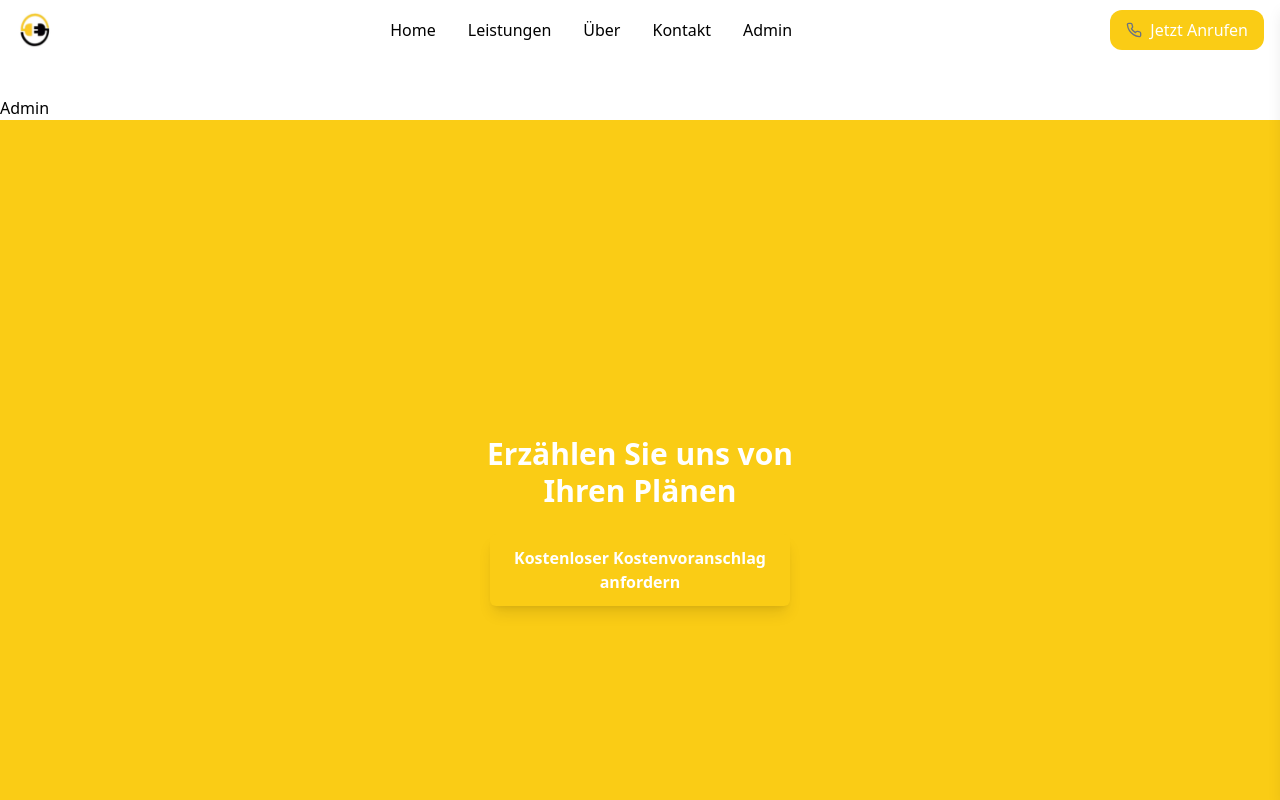
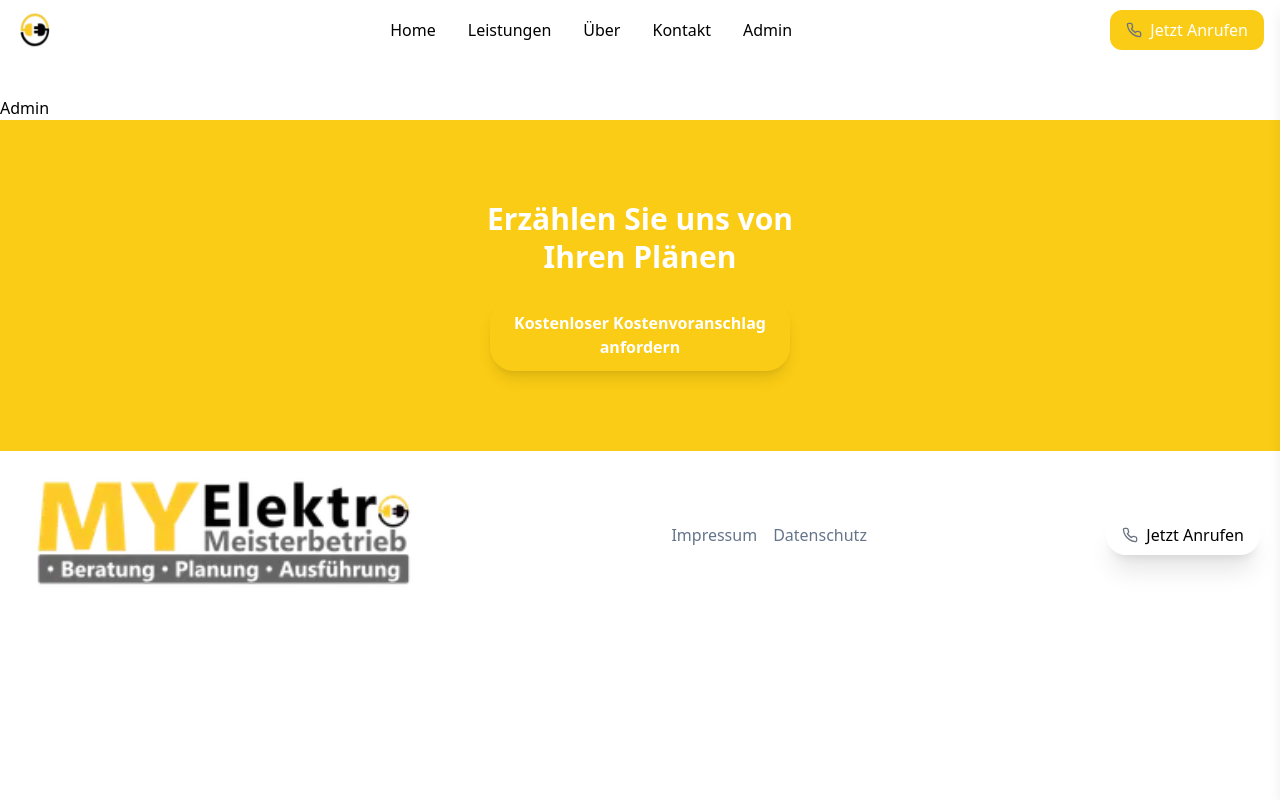
Before and after one commit to MehmetKaldirim/my-elektro, a React (Vite) app in the folder client/: page /admin in a window 1280 px wide. Shown: the top 800 px of the page. Built offline with nearby package versions, Linux system fonts and the light colour scheme; no server answers.

Commit message:
footer slide top arrow disappear in the first page...

```diff
--- a/client/src/components/CTA.jsx
+++ b/client/src/components/CTA.jsx
@@ -3,7 +3,7 @@ import { Link } from "react-router-dom";
 
 const CTA = () => {
   return (
-    <div className="bg-yellow-400 py-10 min-h-screen flex items-center justify-center">
+    <div className="bg-yellow-400 py-20 flex items-center justify-center">
       <div className="text-center max-w-md mx-auto">
         {/* Heading */}
         <h2 className="text-white text-3xl font-bold leading-tight mb-6">
@@ -12,7 +12,7 @@ const CTA = () => {
 
         {/* Button */}
         <Link to="/contact">
-          <button className="bg-yellow-400 text-white font-semibold text-base py-3 px-6 rounded-md shadow-lg transition-colors duration-300 hover:bg-white hover:text-yellow-400">
+          <button className="bg-yellow-400 text-white font-semibold text-base py-3 px-6 rounded-3xl shadow-lg transition-colors duration-300 hover:bg-white hover:text-yellow-400">
             Kostenloser Kostenvoranschlag <br /> anfordern
           </button>
         </Link>
--- a/client/src/components/Footer.jsx
+++ b/client/src/components/Footer.jsx
@@ -1,11 +1,24 @@
-import React from "react";
+import React, { useState, useEffect } from "react";
 import { Link } from "react-router-dom";
-import { FiPhone } from "react-icons/fi";
-import { FiArrowUp } from "react-icons/fi"; // Import the arrow icon
+import { FiPhone, FiArrowUp } from "react-icons/fi";
 import logo from "../assets/footer-image.png";
 
 export default function Footer() {
-  // Function to handle the call button click
+  const [showScrollToTop, setShowScrollToTop] = useState(false);
+
+  useEffect(() => {
+    const handleScroll = () => {
+      if (window.scrollY > 0) {
+        setShowScrollToTop(true);
+      } else {
+        setShowScrollToTop(false);
+      }
+    };
+
+    window.addEventListener("scroll", handleScroll);
+    return () => window.removeEventListener("scroll", handleScroll);
+  }, []);
+
   const handleCallClick = () => {
     if (navigator.userAgent.includes("Windows")) {
       window.location.href = "tel:+4917683396077";
@@ -14,7 +27,6 @@ export default function Footer() {
     }
   };
 
-  // Function to handle the scroll to top click
   const handleScrollToTop = () => {
     window.scrollTo({ top: 0, behavior: "smooth" });
   };
@@ -48,6 +60,7 @@ export default function Footer() {
       </div>
 
       {/* Scroll to Top Button */}
+      {showScrollToTop && (
         <div className="fixed bottom-4 right-4 md:hidden">
           <button
             onClick={handleScrollToTop}
@@ -56,6 +69,7 @@ export default function Footer() {
             <FiArrowUp size={24} />
           </button>
         </div>
+      )}
     </div>
   );
 }
--- a/client/src/components/Testimonials.jsx
+++ b/client/src/components/Testimonials.jsx
@@ -230,7 +230,7 @@ const Testimonials = () => {
 
       {showMore && (
         <Button
-          styles="mt-6 bg-yellow-500 text-black px-6 py-3 rounded-md"
+          styles="my-6 bg-yellow-500 text-black px-6 py-3 rounded-md"
           onClick={handleShowMore}
         >
           Mehr anzeigen
```
Lines whose indentation alone changed are shown as unchanged.
